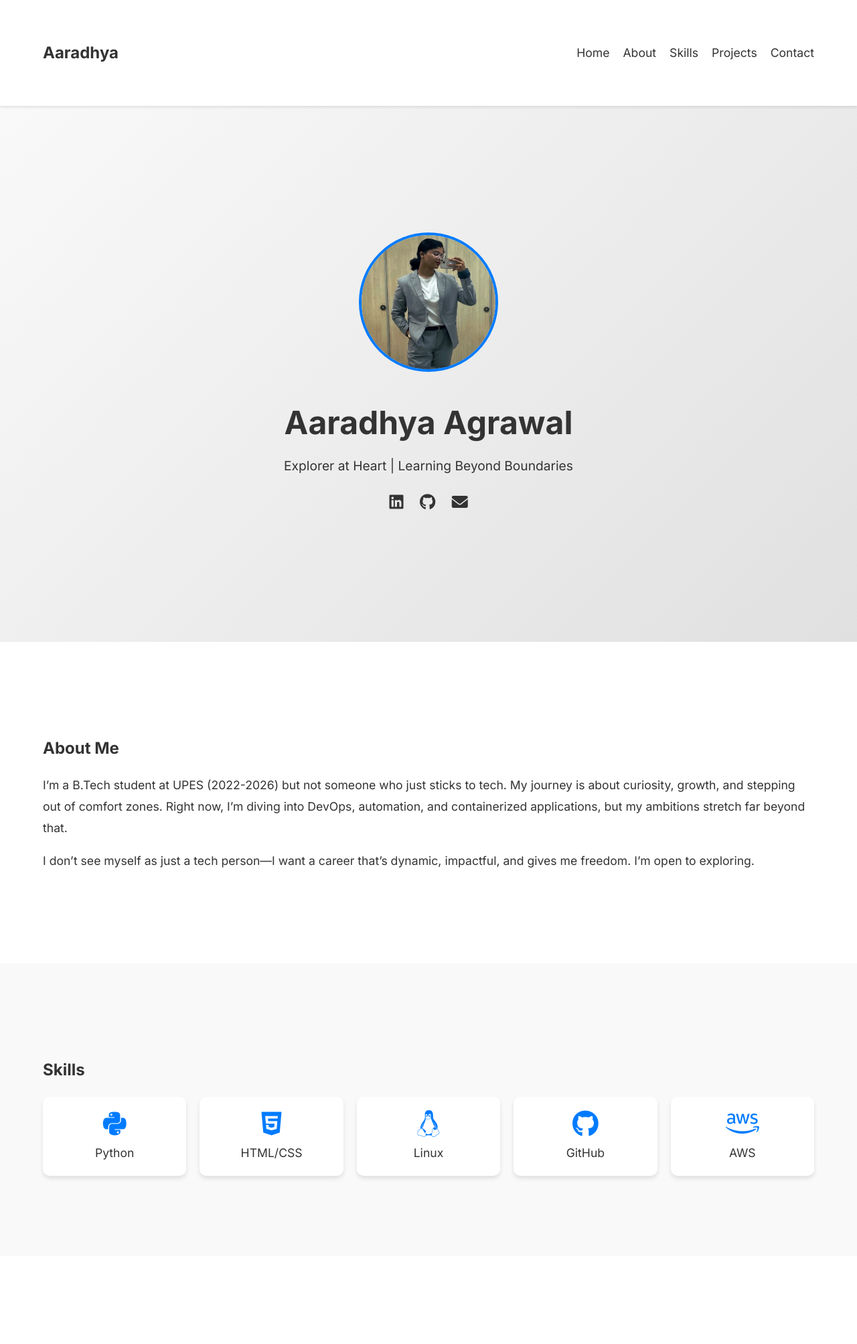
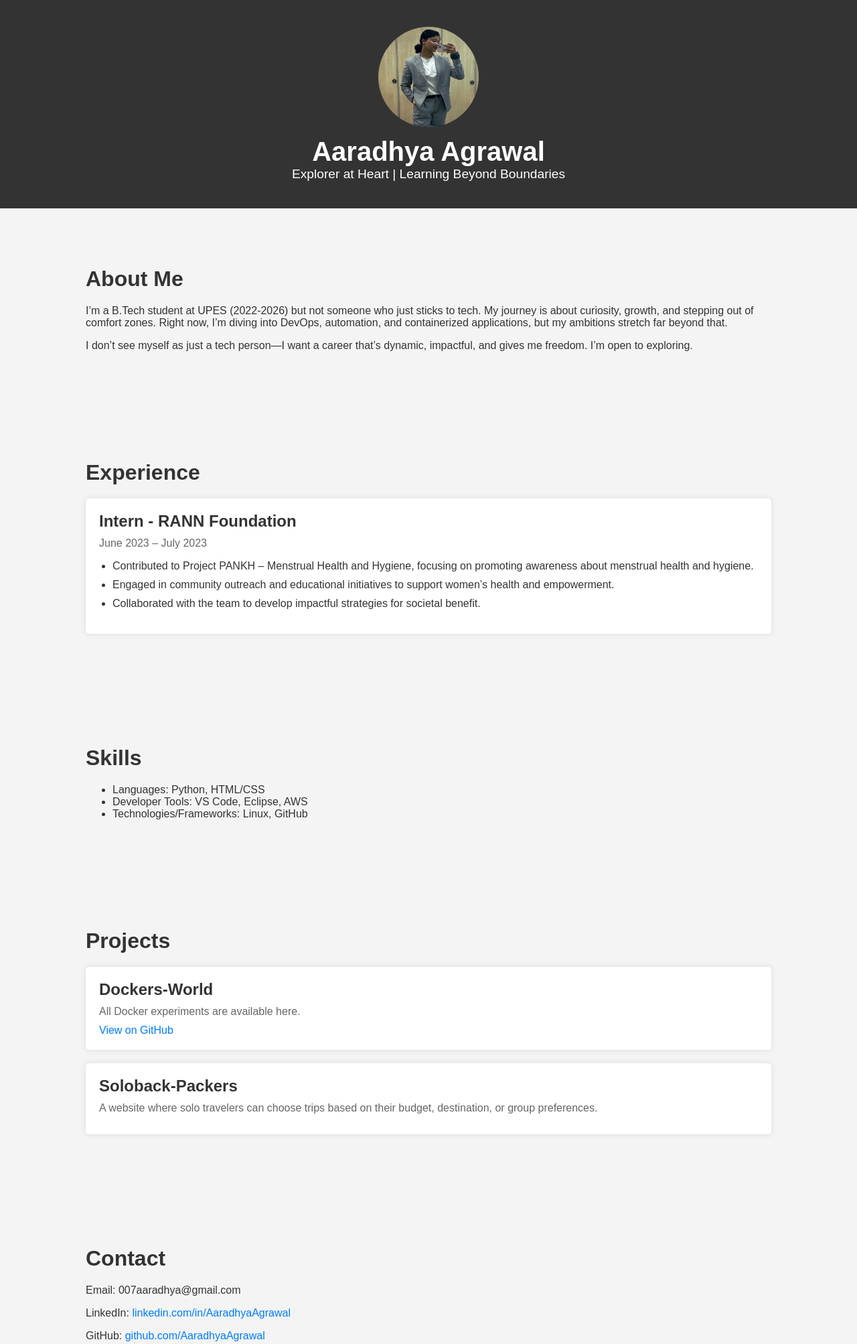
Before and after one commit to 007Aaradhya/Aaradhya_Portfolio, a plain HTML site: page index.html in a window 1280 px wide. Shown: the top 2006 px of the page at 67% size. Drawn offline with Linux system fonts and the light colour scheme.

Commit message:
Updated Portfolio

```diff
--- a/index.html
+++ b/index.html
@@ -5,41 +5,16 @@
     <meta name="viewport" content="width=device-width, initial-scale=1.0">
     <title>Aaradhya Agrawal - Portfolio</title>
     <link rel="stylesheet" href="style.css">
-    <link rel="stylesheet" href="https://cdnjs.cloudflare.com/ajax/libs/font-awesome/6.0.0/css/all.min.css">
-    <link href="https://fonts.googleapis.com/css2?family=Inter:wght@300;400;500;600;700&display=swap" rel="stylesheet">
 </head>
 <body>
-    <!-- Navigation Bar -->
-    <nav>
+    <header>
         <div class="container">
-            <h1 class="logo">Aaradhya</h1>
-            <ul>
-                <li><a href="#hero">Home</a></li>
-                <li><a href="#about">About</a></li>
-                <li><a href="#skills">Skills</a></li>
-                <li><a href="#projects">Projects</a></li>
-                <li><a href="#contact">Contact</a></li>
-            </ul>
-        </div>
-    </nav>
-
-    <!-- Hero Section -->
-    <section id="hero">
-        <div class="container">
-            <div class="hero-content">
             <img src="photo.jpeg" alt="Aaradhya Agrawal" class="profile-photo">
             <h1>Aaradhya Agrawal</h1>
             <p>Explorer at Heart | Learning Beyond Boundaries</p>
-                <div class="social-links">
-                    <a href="https://linkedin.com/in/AaradhyaAgrawal" target="_blank"><i class="fab fa-linkedin"></i></a>
-                    <a href="https://github.com/007Aaradhya" target="_blank"><i class="fab fa-github"></i></a>
-                    <a href="mailto:007aaradhya@gmail.com"><i class="fas fa-envelope"></i></a>
         </div>
-            </div>
-        </div>
-    </section>
+    </header>
 
-    <!-- About Section -->
     <section id="about">
         <div class="container">
             <h2>About Me</h2>
@@ -48,73 +23,60 @@
         </div>
     </section>
 
-    <!-- Skills Section -->
-    <section id="skills">
+    <section id="experience">
         <div class="container">
-            <h2>Skills</h2>
-            <div class="skills-grid">
-                <div class="skill-item">
-                    <i class="fab fa-python"></i>
-                    <p>Python</p>
-                </div>
-                <div class="skill-item">
-                    <i class="fab fa-html5"></i>
-                    <p>HTML/CSS</p>
-                </div>
-                <div class="skill-item">
-                    <i class="fab fa-linux"></i>
-                    <p>Linux</p>
-                </div>
-                <div class="skill-item">
-                    <i class="fab fa-github"></i>
-                    <p>GitHub</p>
-                </div>
-                <div class="skill-item">
-                    <i class="fab fa-aws"></i>
-                    <p>AWS</p>
-                </div>
+            <h2>Experience</h2>
+            <div class="experience-item">
+                <h3>Intern - RANN Foundation</h3>
+                <p>June 2023 – July 2023</p>
+                <ul>
+                    <li>Contributed to Project PANKH – Menstrual Health and Hygiene, focusing on promoting awareness about menstrual health and hygiene.</li>
+                    <li>Engaged in community outreach and educational initiatives to support women’s health and empowerment.</li>
+                    <li>Collaborated with the team to develop impactful strategies for societal benefit.</li>
+                </ul>
             </div>
         </div>
     </section>
 
-    <!-- Projects Section -->
+    <section id="skills">
+        <div class="container">
+            <h2>Skills</h2>
+            <ul>
+                <li>Languages: Python, HTML/CSS</li>
+                <li>Developer Tools: VS Code, Eclipse, AWS</li>
+                <li>Technologies/Frameworks: Linux, GitHub</li>
+            </ul>
+        </div>
+    </section>
+
     <section id="projects">
         <div class="container">
             <h2>Projects</h2>
-            <div class="projects-grid">
             <div class="project-item">
                 <h3>Dockers-World</h3>
                 <p>All Docker experiments are available here.</p>
-                    <a href="https://github.com/007Aaradhya/Dockers-World" target="_blank" class="btn">View on GitHub</a>
+                <a href="https://github.com/007Aaradhya/Dockers-World" target="_blank">View on GitHub</a>
             </div>
             <div class="project-item">
                 <h3>Soloback-Packers</h3>
-                    <p>A website for solo travelers to choose trips based on budget, destination, or group preferences.</p>
-                    <a href="#" class="btn">Coming Soon</a>
-                </div>
+                <p>A website where solo travelers can choose trips based on their budget, destination, or group preferences.</p>
             </div>
         </div>
     </section>
 
-    <!-- Contact Section -->
     <section id="contact">
         <div class="container">
             <h2>Contact</h2>
-            <p>Let's connect! Feel free to reach out via email or LinkedIn.</p>
-            <div class="contact-links">
-                <a href="mailto:007aaradhya@gmail.com" class="btn">Email Me</a>
-                <a href="https://linkedin.com/in/AaradhyaAgrawal" target="_blank" class="btn">LinkedIn</a>
-            </div>
+            <p>Email: 007aaradhya@gmail.com</p>
+            <p>LinkedIn: <a href="https://linkedin.com/in/AaradhyaAgrawal" target="_blank">linkedin.com/in/AaradhyaAgrawal</a></p>
+            <p>GitHub: <a href="https://github.com/AaradhyaAgrawal" target="_blank">github.com/AaradhyaAgrawal</a></p>
         </div>
     </section>
 
-    <!-- Footer -->
     <footer>
         <div class="container">
-            <p>&copy; 2023 Aaradhya Agrawal. All rights reserved.</p>
+            <p>&copy; 2023 Aaradhya Agrawal</p>
         </div>
     </footer>
-
-    <script src="script.js"></script>
 </body>
 </html>
--- a/script.js
+++ b/script.js
@@ -1,4 +1,4 @@
-// Smooth scroll for anchor links
+// Example: Smooth scroll for anchor links
 document.querySelectorAll('a[href^="#"]').forEach(anchor => {
     anchor.addEventListener('click', function (e) {
         e.preventDefault();
@@ -7,18 +7,3 @@ document.querySelectorAll('a[href^="#"]').forEach(anchor => {
         });
     });
 });
-
-// Fade-in animation on scroll
-const sections = document.querySelectorAll('section');
-
-const observer = new IntersectionObserver((entries) => {
-    entries.forEach(entry => {
-        if (entry.isIntersecting) {
-            entry.target.classList.add('visible');
-        }
-    });
-}, { threshold: 0.1 });
-
-sections.forEach(section => {
-    observer.observe(section);
-});
--- a/style.css
+++ b/style.css
@@ -1,233 +1,93 @@
-/* General Styles */
 body {
-    font-family: 'Inter', sans-serif;
+    font-family: Arial, sans-serif;
     margin: 0;
     padding: 0;
-    background-color: #f9f9f9;
+    background-color: #f4f4f4;
     color: #333;
-    line-height: 1.6;
 }
 
 .container {
-    width: 90%;
-    max-width: 1200px;
+    width: 80%;
     margin: 0 auto;
     padding: 20px;
 }
 
-h1, h2, h3 {
+header {
+    background-color: #333;
+    color: #fff;
+    padding: 20px 0;
+    text-align: center;
+}
+
+header .profile-photo {
+    width: 150px;
+    height: 150px;
+    border-radius: 50%;
+    margin-bottom: 10px;
+}
+
+header h1 {
+    margin: 0;
+    font-size: 2.5em;
+}
+
+header p {
+    margin: 0;
+    font-size: 1.2em;
+}
+
+section {
+    padding: 40px 0;
+}
+
+section h2 {
+    font-size: 2em;
+    margin-bottom: 20px;
     color: #333;
 }
 
+.experience-item, .project-item {
+    background-color: #fff;
+    padding: 20px;
+    margin-bottom: 20px;
+    border-radius: 5px;
+    box-shadow: 0 0 10px rgba(0, 0, 0, 0.1);
+}
+
+.experience-item h3, .project-item h3 {
+    margin: 0 0 10px;
+    font-size: 1.5em;
+    color: #333;
+}
+
+.experience-item p, .project-item p {
+    margin: 0 0 10px;
+    color: #666;
+}
+
+.experience-item ul, .project-item ul {
+    padding-left: 20px;
+}
+
+.experience-item ul li, .project-item ul li {
+    margin-bottom: 10px;
+}
+
 a {
+    color: #007BFF;
     text-decoration: none;
-    color: #007BFF;
 }
 
 a:hover {
-    color: #0056b3;
+    text-decoration: underline;
 }
 
-/* Navigation Bar */
-nav {
-    background-color: #fff;
-    padding: 20px 0;
-    position: sticky;
-    top: 0;
-    z-index: 1000;
-    box-shadow: 0 2px 4px rgba(0, 0, 0, 0.1);
-}
-
-nav .container {
-    display: flex;
-    justify-content: space-between;
-    align-items: center;
-}
-
-nav .logo {
-    font-size: 1.5rem;
-    font-weight: bold;
-    color: #333;
-}
-
-nav ul {
-    list-style: none;
-    display: flex;
-    gap: 20px;
-}
-
-nav ul li a {
-    color: #333;
-    font-size: 1.1rem;
-    transition: color 0.3s;
-}
-
-nav ul li a:hover {
-    color: #007BFF;
-}
-
-/* Hero Section */
-#hero {
-    background: linear-gradient(135deg, #f9f9f9, #e0e0e0);
-    height: 100vh;
-    display: flex;
-    align-items: center;
-    justify-content: center;
-    text-align: center;
-}
-
-#hero .profile-photo {
-    width: 200px;
-    height: 200px;
-    border-radius: 50%;
-    border: 4px solid #007BFF;
-    margin-bottom: 20px;
-}
-
-#hero h1 {
-    font-size: 3rem;
-    margin: 10px 0;
-}
-
-#hero p {
-    font-size: 1.2rem;
-    margin: 10px 0;
-}
-
-#hero .social-links {
-    margin-top: 20px;
-}
-
-#hero .social-links a {
-    color: #333;
-    margin: 0 10px;
-    font-size: 1.5rem;
-    transition: color 0.3s;
-}
-
-#hero .social-links a:hover {
-    color: #007BFF;
-}
-
-/* About Section */
-#about {
-    padding: 100px 0;
-    background-color: #fff;
-}
-
-#about p {
-    font-size: 1.1rem;
-    line-height: 1.8;
-}
-
-/* Skills Section */
-#skills {
-    padding: 100px 0;
-    background-color: #f9f9f9;
-}
-
-.skills-grid {
-    display: grid;
-    grid-template-columns: repeat(auto-fit, minmax(150px, 1fr));
-    gap: 20px;
-    margin-top: 20px;
-}
-
-.skill-item {
-    text-align: center;
-    padding: 20px;
-    background-color: #fff;
-    border-radius: 10px;
-    box-shadow: 0 4px 6px rgba(0, 0, 0, 0.1);
-    transition: transform 0.3s, box-shadow 0.3s;
-}
-
-.skill-item:hover {
-    transform: translateY(-10px);
-    box-shadow: 0 8px 12px rgba(0, 123, 255, 0.2);
-}
-
-.skill-item i {
-    font-size: 2.5rem;
-    color: #007BFF;
-    margin-bottom: 10px;
-}
-
-.skill-item p {
-    font-size: 1.1rem;
-    margin: 0;
-}
-
-/* Projects Section */
-#projects {
-    padding: 100px 0;
-    background-color: #fff;
-}
-
-.projects-grid {
-    display: grid;
-    grid-template-columns: repeat(auto-fit, minmax(300px, 1fr));
-    gap: 20px;
-    margin-top: 20px;
-}
-
-.project-item {
-    padding: 20px;
-    background-color: #f9f9f9;
-    border-radius: 10px;
-    box-shadow: 0 4px 6px rgba(0, 0, 0, 0.1);
-    transition: transform 0.3s, box-shadow 0.3s;
-}
-
-.project-item:hover {
-    transform: translateY(-10px);
-    box-shadow: 0 8px 12px rgba(0, 123, 255, 0.2);
-}
-
-.project-item h3 {
-    font-size: 1.5rem;
-    margin: 10px 0;
-}
-
-.project-item p {
-    font-size: 1rem;
-    margin: 10px 0;
-}
-
-.btn {
-    display: inline-block;
-    padding: 10px 20px;
-    background-color: #007BFF;
-    color: #fff;
-    border-radius: 5px;
-    transition: background-color 0.3s;
-}
-
-.btn:hover {
-    background-color: #0056b3;
-}
-
-/* Contact Section */
-#contact {
-    padding: 100px 0;
-    background-color: #f9f9f9;
-    text-align: center;
-}
-
-.contact-links {
-    margin-top: 20px;
-}
-
-.contact-links .btn {
-    margin: 0 10px;
-}
-
-/* Footer */
 footer {
-    padding: 20px 0;
     background-color: #333;
     color: #fff;
     text-align: center;
+    padding: 10px 0;
+    margin-top: 40px;
 }
 
 footer p {
```
Lines whose indentation alone changed are shown as unchanged.
